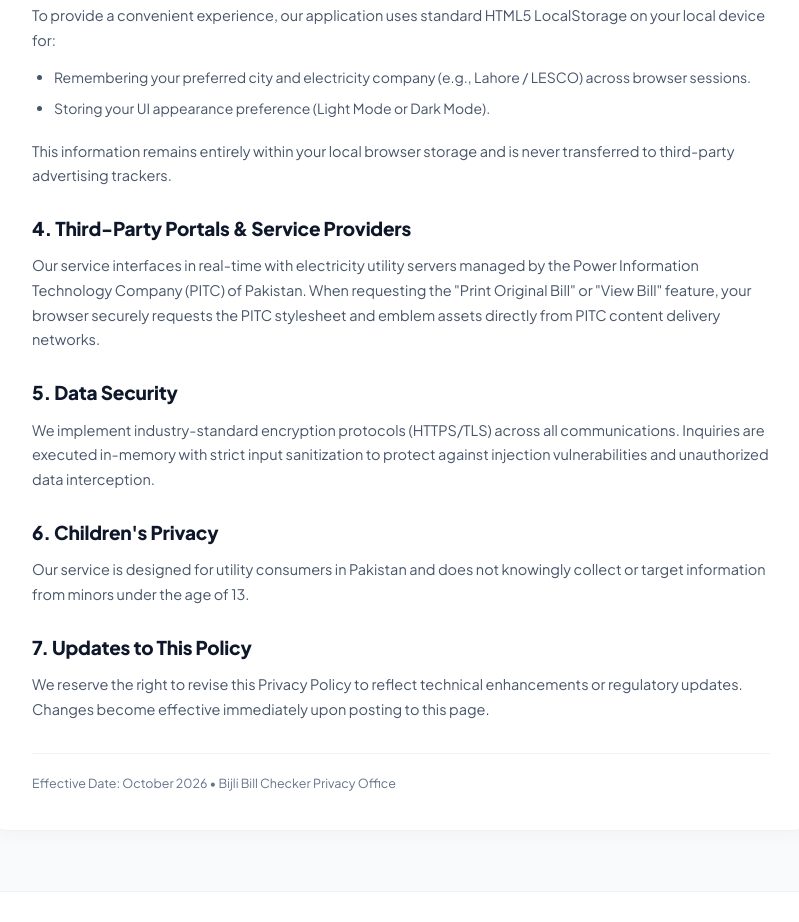
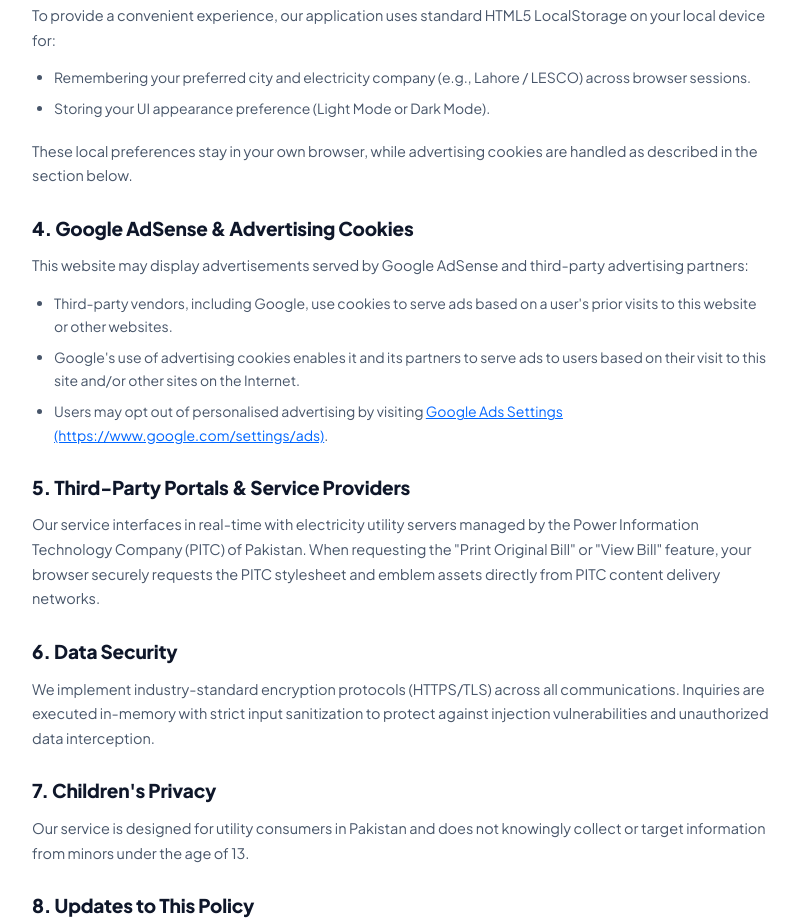
Before and after one commit to haseebkhokhar0999-lang/PITC-Bill-Checker, a website: page public/privacy.html in a window 1280 px wide. Shown: the part 911-1833 px from the top of the page, without its empty margins (239-1038 px from the left). Drawn offline with Linux system fonts and the light colour scheme.

Commit message:
docs(privacy): add Google AdSense and advertising cookies disclosure to privacy policy

```diff
--- a/public/privacy.html
+++ b/public/privacy.html
@@ -107,25 +107,35 @@
         <li>Storing your UI appearance preference (Light Mode or Dark Mode).</li>
       </ul>
       <p class="legal-p">
-        This information remains entirely within your local browser storage and is never transferred to third-party advertising trackers.
+        These local preferences stay in your own browser, while advertising cookies are handled as described in the section below.
       </p>
 
-      <h2 class="legal-section-title">4. Third-Party Portals &amp; Service Providers</h2>
+      <h2 class="legal-section-title">4. Google AdSense &amp; Advertising Cookies</h2>
+      <p class="legal-p">
+        This website may display advertisements served by Google AdSense and third-party advertising partners:
+      </p>
+      <ul class="legal-list">
+        <li>Third-party vendors, including Google, use cookies to serve ads based on a user's prior visits to this website or other websites.</li>
+        <li>Google's use of advertising cookies enables it and its partners to serve ads to users based on their visit to this site and/or other sites on the Internet.</li>
+        <li>Users may opt out of personalised advertising by visiting <a href="https://www.google.com/settings/ads" target="_blank" rel="noopener noreferrer" style="color: var(--blue-primary); text-decoration: underline;">Google Ads Settings (https://www.google.com/settings/ads)</a>.</li>
+      </ul>
+
+      <h2 class="legal-section-title">5. Third-Party Portals &amp; Service Providers</h2>
       <p class="legal-p">
         Our service interfaces in real-time with electricity utility servers managed by the Power Information Technology Company (PITC) of Pakistan. When requesting the "Print Original Bill" or "View Bill" feature, your browser securely requests the PITC stylesheet and emblem assets directly from PITC content delivery networks.
       </p>
 
-      <h2 class="legal-section-title">5. Data Security</h2>
+      <h2 class="legal-section-title">6. Data Security</h2>
       <p class="legal-p">
         We implement industry-standard encryption protocols (HTTPS/TLS) across all communications. Inquiries are executed in-memory with strict input sanitization to protect against injection vulnerabilities and unauthorized data interception.
       </p>
 
-      <h2 class="legal-section-title">6. Children's Privacy</h2>
+      <h2 class="legal-section-title">7. Children's Privacy</h2>
       <p class="legal-p">
         Our service is designed for utility consumers in Pakistan and does not knowingly collect or target information from minors under the age of 13.
       </p>
 
-      <h2 class="legal-section-title">7. Updates to This Policy</h2>
+      <h2 class="legal-section-title">8. Updates to This Policy</h2>
       <p class="legal-p">
         We reserve the right to revise this Privacy Policy to reflect technical enhancements or regulatory updates. Changes become effective immediately upon posting to this page.
       </p>
```
